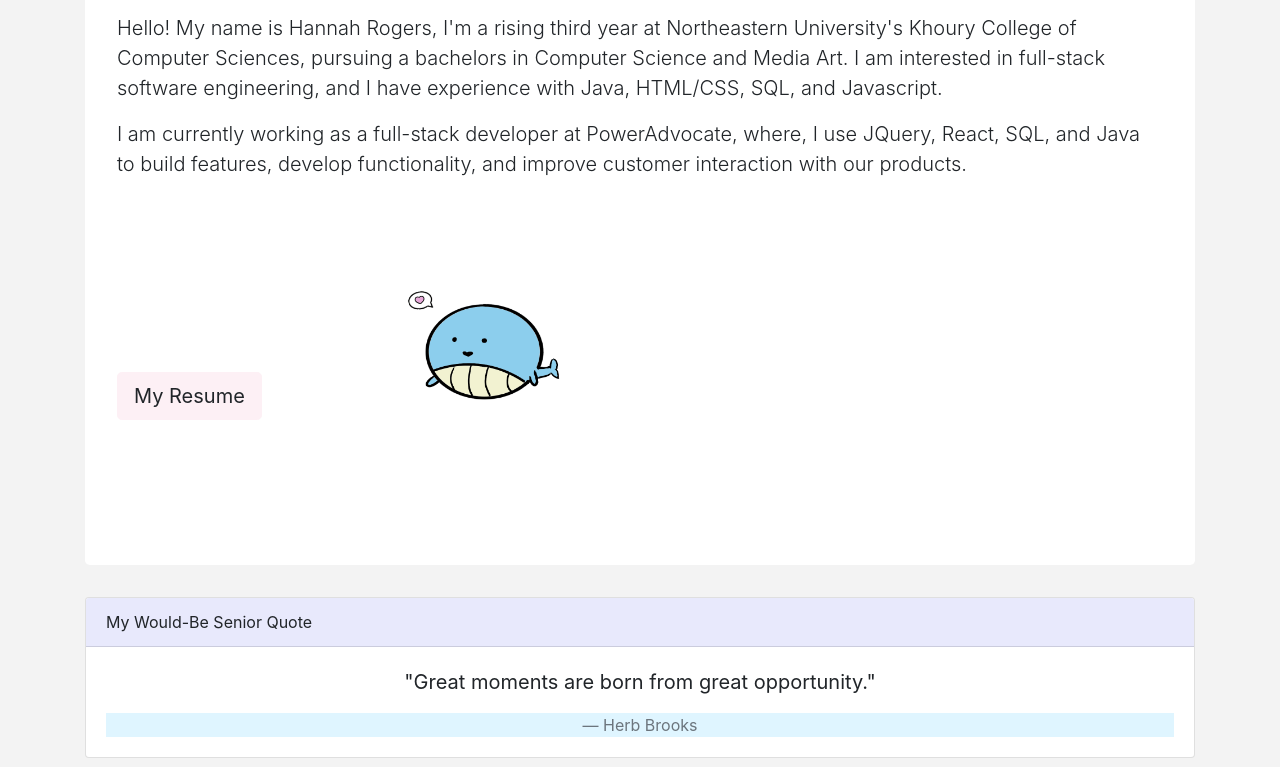
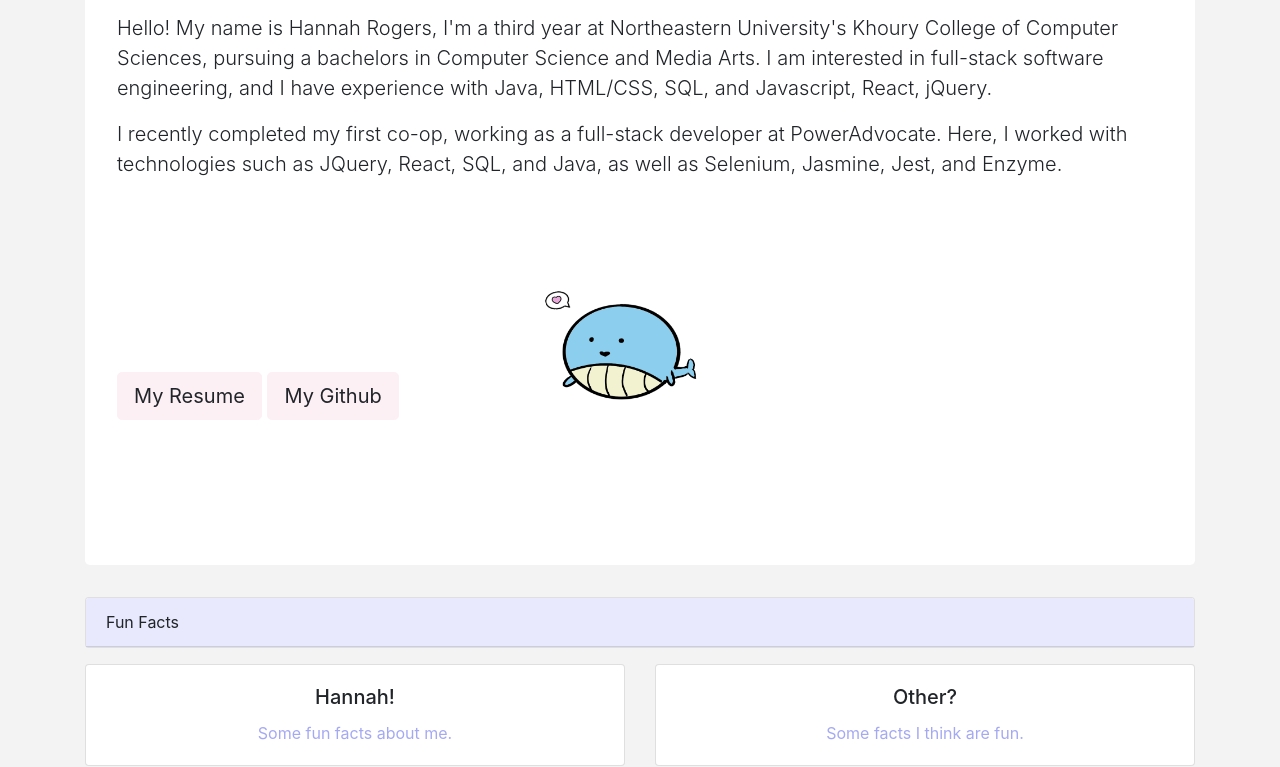
Before and after one commit to rogershannah/personal-website-1, a plain HTML site: page index.html in a window 1280 px wide. Shown: the part 198-965 px from the top of the page. Drawn offline with Linux system fonts and the light colour scheme.

Commit message:
remove quote section, update styles, about, and resume, link github

```diff
--- a/index.html
+++ b/index.html
@@ -41,18 +41,15 @@
 
             <div class="jumbotron pb-0" id="#about">
                 <h1 class="display-4 mb-3">Hannah Rogers</h1>
-                <p class="lead">Hello! My name is Hannah Rogers, I'm a rising third year at Northeastern University's Khoury College of Computer Sciences, pursuing a bachelors in Computer Science and Media Art. I am interested in full-stack software engineering, and I have experience with Java, HTML/CSS, SQL, and Javascript.</p>
-                <p class="lead">I am currently working as a full-stack developer at PowerAdvocate, where, I use JQuery, React, SQL, and Java to build features, develop functionality, and improve customer interaction with our products.</p>
+                <p class="lead">Hello! My name is Hannah Rogers, I'm a third year at Northeastern University's Khoury College of Computer Sciences,
+                     pursuing a bachelors in Computer Science and Media Arts. I am interested in full-stack software engineering, and I have experience with Java, HTML/CSS, SQL, and Javascript, React, jQuery.</p>
+                <p class="lead">I recently completed my first co-op, working as a full-stack developer at PowerAdvocate. Here, I worked with technologies such as JQuery, React, SQL, and Java, as well as Selenium, Jasmine, Jest, and Enzyme.</p>
 
                 <p class="lead mt-5">
                     <a class="btn btn-primary btn-lg" href="./assets/HannahRogers_Resume.pdf" target="_blank" role="button">My Resume</a>
+                    <a class="btn btn-primary btn-lg" href="https://github.com/rogershannah" target="_blank" role="button">My Github</a>
+                   <!-- <a class="btn btn-primary btn-lg ml-2" role="button" id="btnShow">My Portfolio</a>-->
                     <img class="align-self-end" src="./assets/WhaleGif1.gif" width="450" alt="">
-                    <!--                     <a class="btn btn-primary btn-lg ml-2" role="button" id="btnShow">My Portfolio</a>
-                    <img class="align-self-end" src="./assets/WhaleGif1.gif" width="450" alt="">
-                    <div class="alert alert-danger alert-dismissable">
-                        <button type="button" class="close" data-dismiss="alert" aria-hidden="true">&times;</button>
-                        Uh oh! This page is under construction! Contact me or go to my links below to find my work.
-                    </div> -->
                 </p>
             </div>
         </div>
@@ -62,14 +59,7 @@
                 <div class="col">
                     <div class="card senior-quote mb-3">
                         <div class="card-header">
-                            <a data-toggle="tooltip" data-placement="right" title="My highschool didn't have senior quotes, so I'm putting this here. Also, if you haven't seen the movie Miracle about the 1980s US Olympic hockey team you really should.">
-                            My Would-Be Senior Quote</a>
-                        </div>
-                        <div class="card-body text-center">
-                            <blockquote class="blockquote mb-0">
-                            <p>"Great moments are born from great opportunity."</p>
-                            <footer class="blockquote-footer">Herb Brooks</footer>
-                            </blockquote>
+                            Fun Facts
                         </div>
                     </div>
                 </div>
@@ -97,11 +87,11 @@
                     <div class="collapse" id="meFacts" aria-labelledby="one" data-parent="#accordion">
                         <div class="card card-body">
                             <ul>
-                                <li>I'm a twin, and I'm able to tell which twin is older when I meet another set of twins, even if they're identical.</li>
-                                <li>I'm from New Jersey, so I have strong opions about bagels and pizza..</li>
+                                <li>I'm a twin.</li>
+                                <li>I'm from New Jersey, and will tell you that central Jersey does, in fact, exist.</li>
                                 <li>I want to keep bees.</li>
                                 <li>I can fluently speak a made-up gibberish language called Ubbi Dubbi from the PBS show Zoom.</li>
-                                <li>I love hockey, and am a Rangers fan. Next season we'll win the cup. Or at least make the playoffs. I hope.</li>
+                                <li>I love hockey, and am a Rangers fan.</li>
                             </ul>
                         </div>
                     </div>
@@ -146,8 +136,8 @@
             <div class="col-md-3 mb-md-0 mb-3">
                 <h5 class="text-uppercase">Links</h5>
                 <ul class="nav nav-pills">
-                    <li class="nav-item"><a href="https://github.com/rogershannah" target="_blank"><i class="fa fa-github"></i></a></li>
                     <li class="nav-item ml-auto"><a href="https://www.linkedin.com/in/hannahrrogers/" target="_blank"><i class="fa fa-linkedin"></i></a></li>
+                    <li class="nav-item ml-auto"><a href="https://www.facebook.com/profile.php?id=100013121889544" target="_blank"><i class="fa fa-facebook"></i></a></li>
                     <li class="nav-item ml-auto"><a href="https://www.instagram.com/hannahdoesartstuff/" target="_blank"><i class="fa fa-instagram"></i></a></li>
                 </ul>
                 </div>
--- a/scss/styles.scss
+++ b/scss/styles.scss
@@ -42,9 +42,8 @@ $link-color: grey;
  }
 
 footer {
-    color: #999cff;
-    // color: #8dd9fd;
-    background-color: #dff5ff;
+    color: grey;
+    background-color: rgb(231, 249, 255);
 }
 
 .alert{
```
Also changed, not shown: 1 other file.
